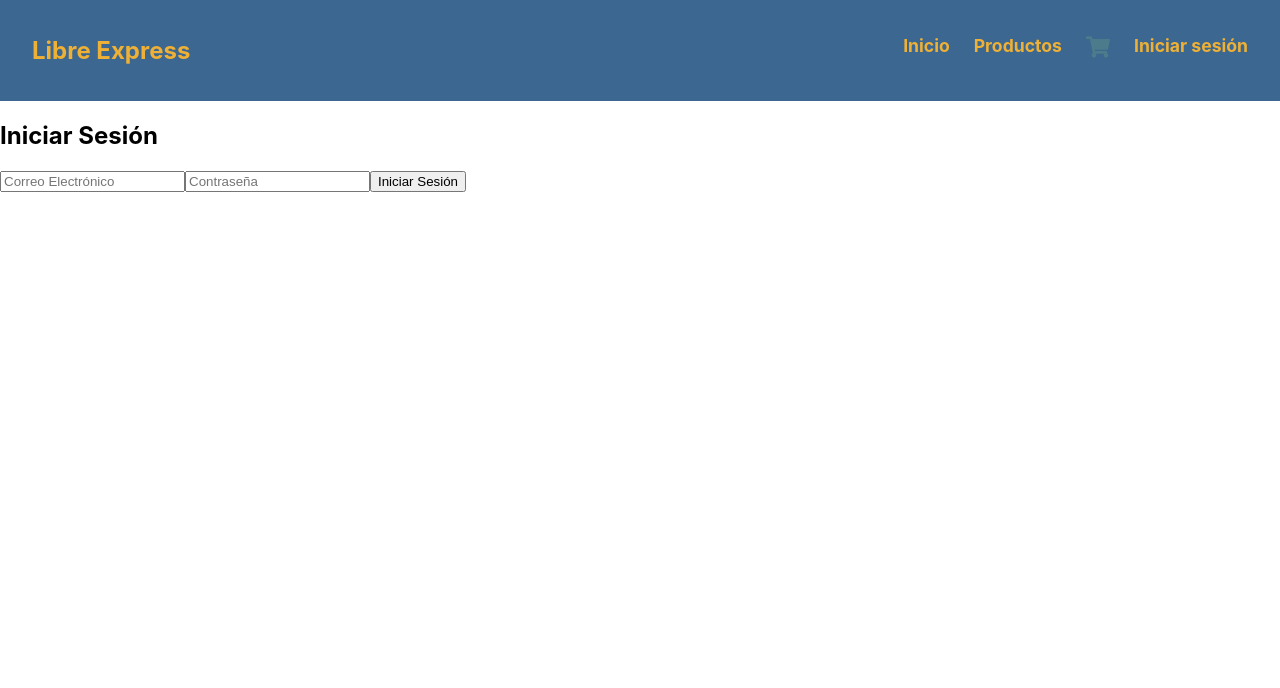
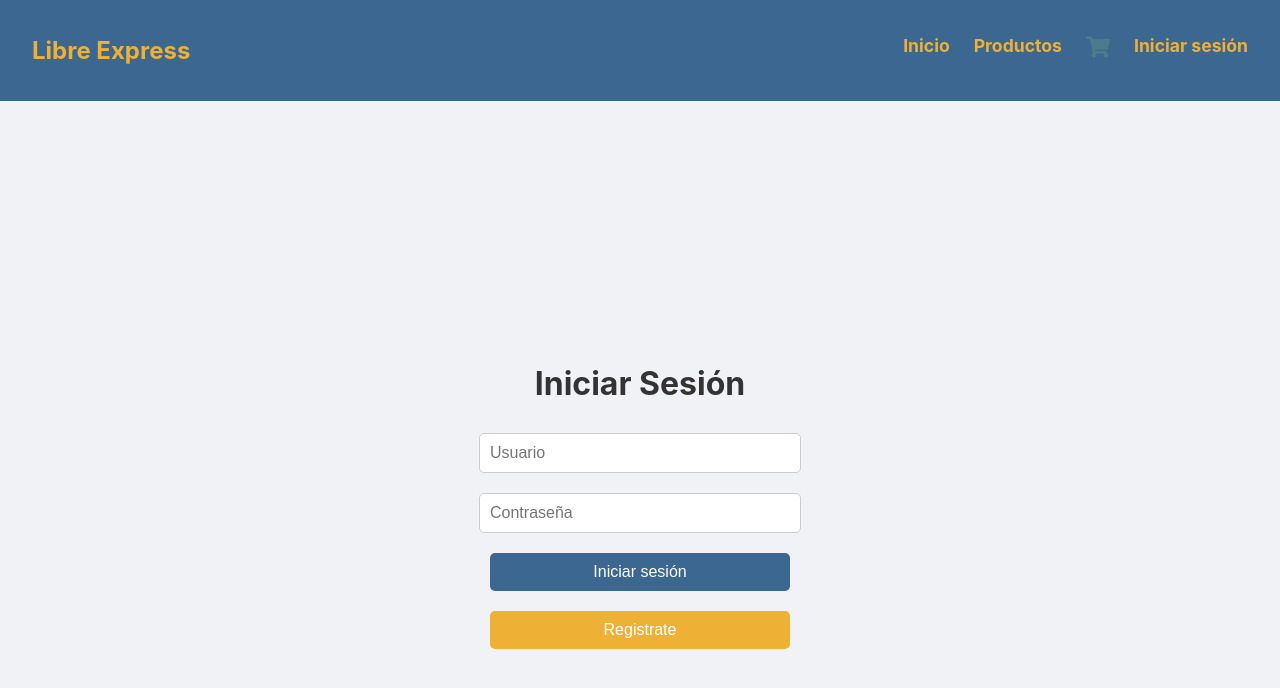
Before and after one commit to Jazi87r/LibreExpress, a React (Create React App) app in the folder frontend/: page /login in a window 1280 px wide. Shown: the top 688 px of the page. Built offline with nearby package versions, Linux system fonts and the light colour scheme.

Commit message:
feat(login): add login component and styles
Create Login component with functionality for user authentication
Add login.css for styling input fields, buttons, and layout

```diff
--- a/frontend/src/App.js
+++ b/frontend/src/App.js
@@ -3,7 +3,7 @@ import React from 'react';
 import { BrowserRouter as Router, Route, Routes } from 'react-router-dom';
 import Navbar from './components/Navbar';
 import Login from './components/Login';
-
+import Home from './components/Home';
 
 const App = () => {
   return (
@@ -12,6 +12,7 @@ const App = () => {
     <Router>
        <Routes>
           <Route path="/login" element={<Login />} />
+          <Route path="/home" element={<Home />} />
        </Routes>
     </Router>
     </div>
--- /dev/null
+++ b/frontend/src/components/Home.js
@@ -0,0 +1,12 @@
+import React from 'react';
+
+const Home = () => {
+  return (
+    <div>
+      <h1>Bienvenido a la Página Home</h1>
+      <p>¡Has iniciado sesión correctamente!</p>
+    </div>
+  );
+};
+
+export default Home;
--- a/frontend/src/components/Login.js
+++ b/frontend/src/components/Login.js
@@ -1,25 +1,51 @@
 import React, { useState } from 'react';
 import axios from 'axios';
+import '../styles/login.css';
+import { useNavigate } from 'react-router-dom';
+
+
 
 const Login = () => {
-   const [email, setEmail] = useState('');
+  const [username, setUsername] = useState('');
   const [password, setPassword] = useState('');
+  const navigate = useNavigate();
 
   const handleLogin = async () => {
     try {
-         const res = await axios.post('http://localhost:5000/api/users/login', { email, password });
-         alert('Inicio de sesión exitoso, token: ' + res.data.token);
-      } catch (err) {
-         alert('Error en el inicio de sesión: ' + err.response.data.message);
+      const response = await axios.post('http://localhost:5000/auth/login', {
+        username,
+        password,
+      });
+
+
+      alert('Inicio de sesión exitoso. ');
+      navigate('/home'); // Redirige según el tipo de usuario
+    } catch (error) {
+      alert('Error: ' + error.response.data.error);
     }
   };
 
+  const handleRegister = async () => {
+    navigate('/register'); // Redirige a registro
+  };
+
   return (
-      <div>
-         <h2>Iniciar Sesión</h2>
-         <input type="email" placeholder="Correo Electrónico" onChange={(e) => setEmail(e.target.value)} />
-         <input type="password" placeholder="Contraseña" onChange={(e) => setPassword(e.target.value)} />
-         <button onClick={handleLogin}>Iniciar Sesión</button>
+    <div className="loginContainer">
+      <h1 className='title'> Iniciar Sesión</h1>
+      <input className='camtex'
+        type="text"
+        placeholder="Usuario"
+        value={username}
+        onChange={(e) => setUsername(e.target.value)}
+      />
+      <input className='camtex'
+        type="password"
+        placeholder="Contraseña"
+        value={password}
+        onChange={(e) => setPassword(e.target.value)}
+      />
+      <button onClick={handleLogin}className='loginButton' >Iniciar sesión</button>
+      <button onClick={handleRegister} className='registerButton'>Registrate</button>
     </div>
   );
 };
--- /dev/null
+++ b/frontend/src/styles/login.css
@@ -0,0 +1,62 @@
+.loginContainer {
+  display: flex;
+  flex-direction: column;
+  align-items: center;
+  justify-content: center;
+  height: 100vh;
+  background-color: #f0f2f5;
+}
+
+.title {
+  font-size: 2em;
+  color: #333;
+  margin-bottom: 20px;
+}
+
+.camtex {
+  width: 300px;
+  padding: 10px;
+  margin: 10px 0;
+  border: 1px solid #ccc;
+  border-radius: 5px;
+  font-size: 1em;
+}
+
+.input:focus {
+  border-color: #007bff;
+  outline: none;
+}
+
+.loginButton {
+  width: 300px;
+  padding: 10px;
+  margin: 10px 0;
+  background-color: #3B6790; /* Fondo azul medio */
+  border: none;
+  border-radius: 5px;
+  color: white;
+  font-size: 1em;
+  cursor: pointer;
+  transition: background-color 0.3s ease;
+}
+
+.loginButton:hover {
+  background-color: #0056b3;
+}
+
+.registerButton {
+  width: 300px;
+  padding: 10px;
+  margin: 10px 0;
+  background-color: #EFB036;
+  border: none;
+  border-radius: 5px;
+  color: white;
+  font-size: 1em;
+  cursor: pointer;
+  transition: background-color 0.3s ease;
+}
+
+.registerButton:hover {
+  background-color: #218838;
+}
```
Lines whose indentation alone changed are shown as unchanged.
